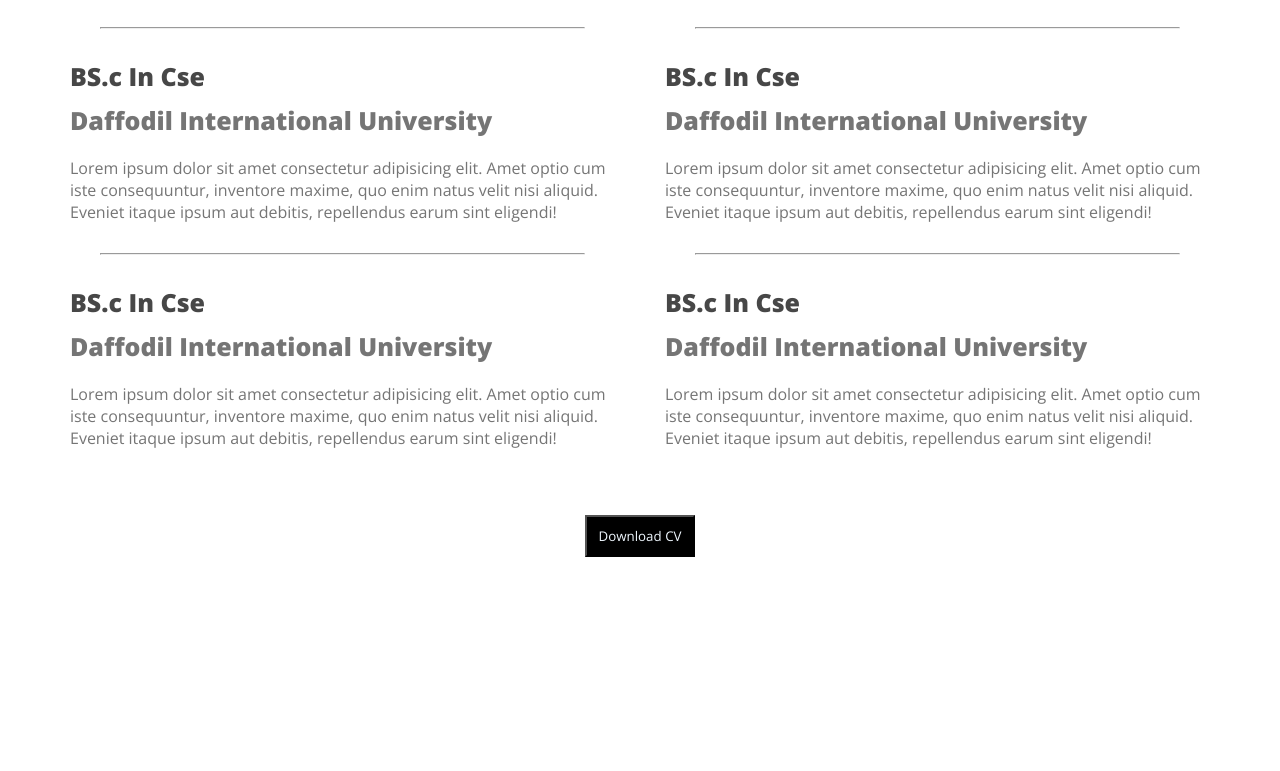
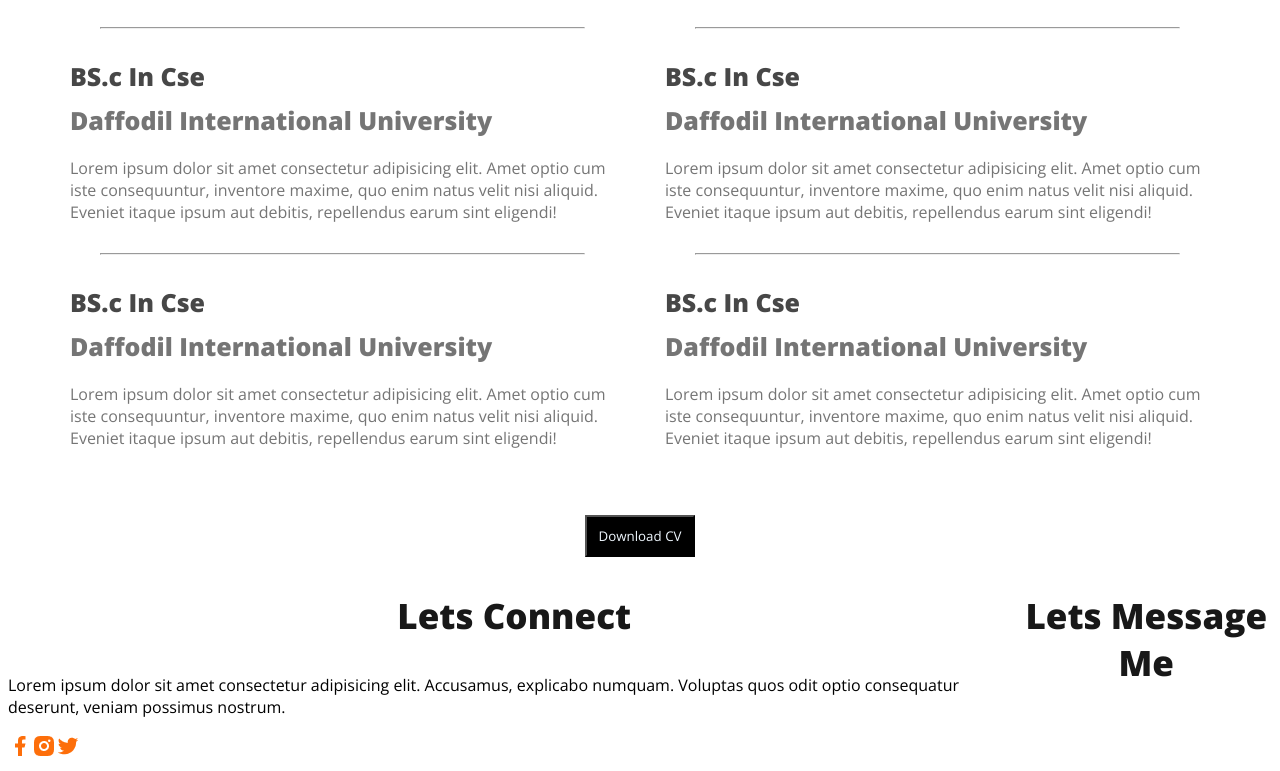
Before and after one commit to Zahidulislammaruf/developer-portfolio, a plain HTML site: page index.html in a window 1280 px wide. Shown: the part 2525-3296 px from the top of the page. Before the commit the page ends 3090 px from the top, so only its background shows below. Drawn offline with nearby package versions, Linux system fonts and the light colour scheme.

Commit message:
Footer Add

```diff
--- a/index.html
+++ b/index.html
@@ -140,6 +140,18 @@
 
     </main>
     <footer>
+        <div class="footer-col">
+            <h3 class="section-title">Lets Connect</h3>
+            <p class="footdes">Lorem ipsum dolor sit amet consectetur adipisicing elit. Accusamus, explicabo numquam. Voluptas quos odit optio consequatur deserunt, veniam possimus nostrum.</p>
+            <div class="social">
+                <a href="#"><img src="images/icons/facebook.png" alt=""></a><a href="#"><img src="images/icons/insta.png" alt=""></a><a href="#"><img src="images/icons/twitter.png" alt=""></a>
+            </div>
+
+        </div>
+        <div class="footer-col">
+            <h3 class="section-title">Lets Message Me</h3>
+
+        </div>
 
     </footer>
 
--- a/style.css
+++ b/style.css
@@ -160,3 +160,6 @@
     text-align: center;
     margin-top: 50px;
 }
+footer{
+    display: flex;
+}
```
